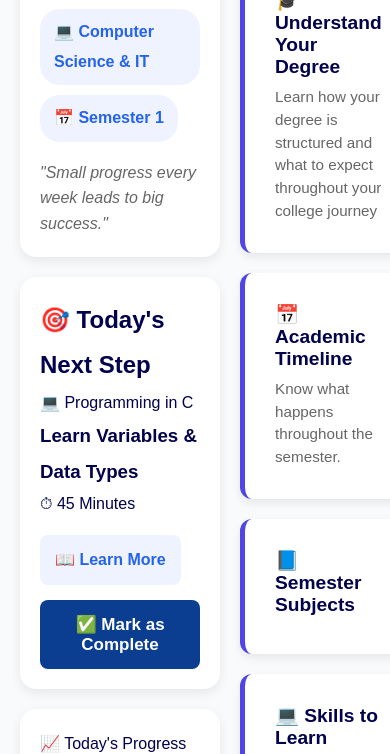
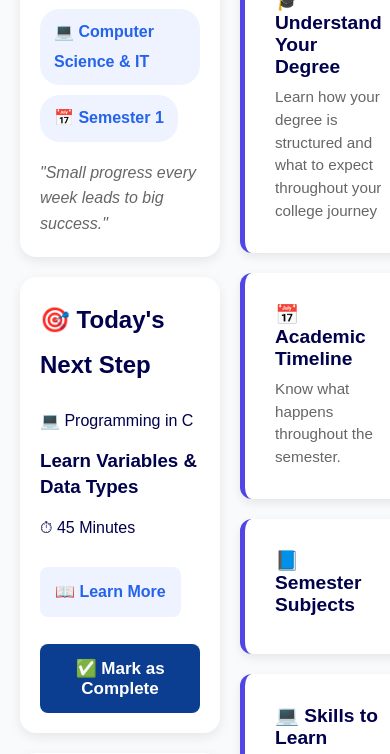
Before and after one commit to sujith0718-coder/Student-Compass, a plain HTML site: page index.html in a window 390 px wide. Shown: the part 306-1060 px from the top of the page. Drawn offline with nearby package versions, Linux system fonts and the light colour scheme.

Commit message:
css balance and new general pg, mobile responsive,links

```diff
--- a/style.css
+++ b/style.css
@@ -279,3 +279,20 @@ small{
 .weekly-next-step{
 border-left: 5px solid #fb7185;
 }
+.next-step h2,
+.weekly-next-step h2{
+    margin-bottom:18px;
+}
+.next-step p,
+.weekly-next-step p{
+    margin-bottom:12px;
+}
+.next-step h3,
+.weekly-next-step h3{
+    margin-bottom:12px;
+    line-height:1.4;
+}
+.next-step a,
+.weekly-next-step a{
+    margin:12px 0;
+}
```
